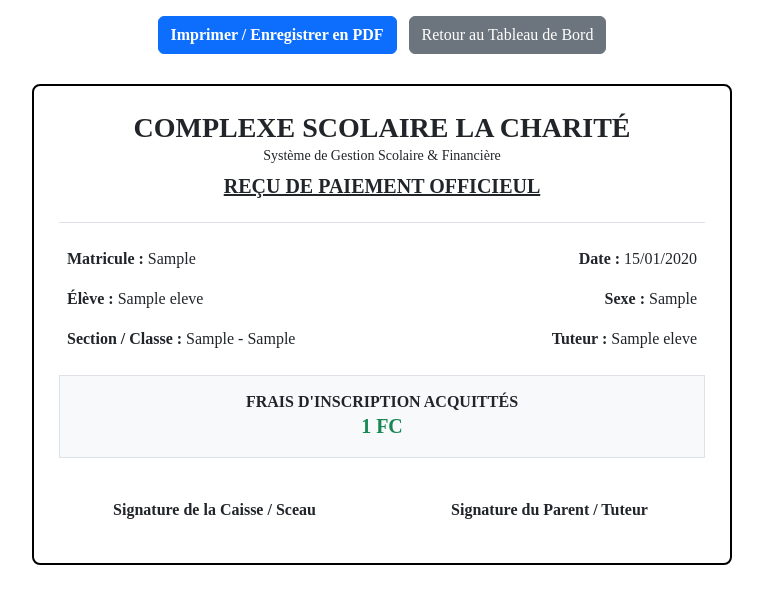
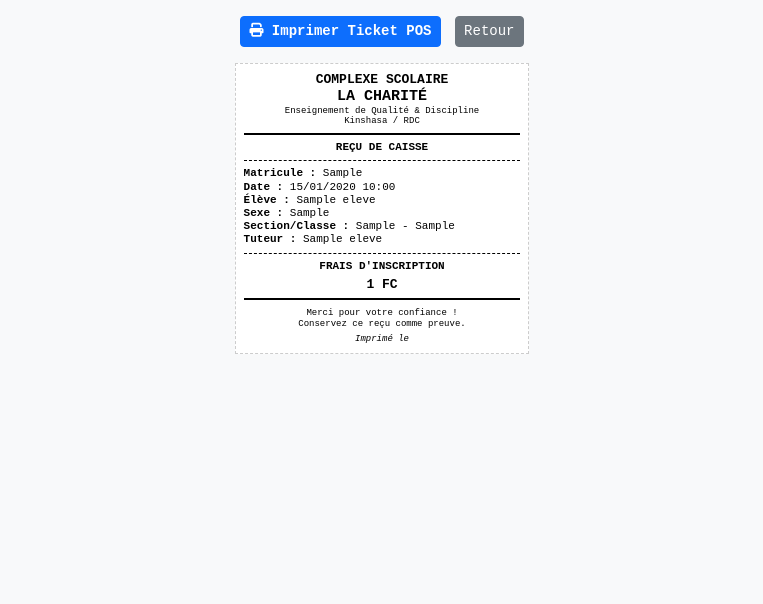
Before and after one commit to osemwanza-ai/gestion-la-charite, a Flask app: page /imprimer/1/1 in a window 1280 px wide. Shown: the top 604 px of the page, without its empty margins (258-1021 px from the left). Run offline with Flask 3, Linux system fonts and the light colour scheme; tables that the repository leaves empty hold one stand-in row (values such as "Sample post").

Commit message:
Update recu_print.html

```diff
--- a/templates/recu_print.html
+++ b/templates/recu_print.html
@@ -2,66 +2,143 @@
 <html lang="fr">
 <head>
     <meta charset="UTF-8">
-    <title>Reçu Officiel - Complexe Scolaire La Charité</title>
+    <meta name="viewport" content="width=device-width, initial-scale=1.0">
+    <title>Reçu Ticket POS - CS La Charité</title>
     <link href="https://cdn.jsdelivr.net/npm/bootstrap@5.3.0/dist/css/bootstrap.min.css" rel="stylesheet">
+    <link rel="stylesheet" href="https://cdnjs.cloudflare.com/ajax/libs/font-awesome/6.4.0/css/all.min.css">
     <style>
-        body { background: #fff; font-family: serif; }
-        .receipt-box { border: 2px solid #000; padding: 25px; border-radius: 8px; max-width: 700px; margin: 30px auto; }
+        /* Format Ticket POS 80mm */
+        @page {
+            size: 80mm auto;
+            margin: 0;
+        }
+
+        body {
+            font-family: 'Courier New', Courier, monospace;
+            font-size: 11px;
+            color: #000;
+            background-color: #f8f9fa;
+            line-height: 1.2;
+            margin: 0;
+            padding: 0;
+        }
+
+        .pos-receipt {
+            width: 78mm;
+            background: #fff;
+            padding: 8px;
+            margin: 10px auto;
+            border: 1px dashed #ccc;
+        }
+
+        .text-center { text-align: center; }
+        .text-end { text-align: right; }
+        .text-start { text-align: left; }
+        .fw-bold { font-weight: bold; }
+        .divider { border-top: 1px dashed #000; margin: 6px 0; }
+        .double-divider { border-top: 2px solid #000; margin: 6px 0; }
+
         @media print {
             .no-print { display: none !important; }
-            .receipt-box { border: 1px solid #000; margin: 0; max-width: 100%; }
+            body { background: #fff; }
+            .pos-receipt {
+                width: 100%;
+                border: none;
+                padding: 0;
+                margin: 0;
+            }
         }
     </style>
 </head>
-<body>
+<body onload="window.print()">
 
-<div class="container">
 <div class="text-center my-3 no-print">
-        <button onclick="window.print()" class="btn btn-primary fw-bold me-2"><i class="fa-solid fa-print"></i> Imprimer / Enregistrer en PDF</button>
-        <a href="{{ url_for('index') }}" class="btn btn-secondary">Retour au Tableau de Bord</a>
+    <button onclick="window.print()" class="btn btn-primary btn-sm fw-bold me-2">
+        <i class="fa-solid fa-print"></i> Imprimer Ticket POS
+    </button>
+    <a href="{{ url_for('index') }}" class="btn btn-secondary btn-sm">Retour</a>
 </div>
 
-    <div class="receipt-box">
-        <div class="text-center border-bottom pb-3 mb-3">
-            <h3 class="fw-bold m-0 text-uppercase">Complexe Scolaire La Charité</h3>
-            <p class="m-0 small">Système de Gestion Scolaire & Financière</p>
-            <h5 class="fw-bold mt-2 text-decoration-underline">REÇU DE PAIEMENT OFFICIEUL</h5>
+<div class="pos-receipt">
+    <!-- En-tête de l'établissement -->
+    <div class="text-center">
+        <div class="fw-bold" style="font-size: 13px;">COMPLEXE SCOLAIRE</div>
+        <div class="fw-bold" style="font-size: 15px; text-transform: uppercase;">LA CHARITÉ</div>
+        <div style="font-size: 9px;">Enseignement de Qualité & Discipline</div>
+        <div style="font-size: 9px;">Kinshasa / RDC</div>
     </div>
 
+    <div class="double-divider"></div>
+
+    <div class="text-center fw-bold" style="font-size: 11px;">
+        REÇU DE CAISSE
+    </div>
+
+    <div class="divider"></div>
+
     {% if type == 'paiement' %}
-        <table class="table table-borderless">
-            <tr><td><strong>Reçu N° :</strong> REC-{{ "%04d"|format(p.id) }}</td><td class="text-end"><strong>Date :</strong> {{ p.date_paiement.strftime('%d/%m/%Y %H:%M') }}</td></tr>
-            <tr><td><strong>Élève :</strong> {{ e.nom_complet }}</td><td class="text-end"><strong>Matricule :</strong> {{ e.matricule }}</td></tr>
-            <tr><td><strong>Classe :</strong> {{ e.classe }} ({{ e.section }})</td><td class="text-end"><strong>Mode :</strong> {{ p.mode_paiement }}</td></tr>
-        </table>
-        <table class="table table-bordered mt-2">
-            <thead class="table-light">
-                <tr><th>Motif / Rubrique</th><th>Trimestre</th><th class="text-end">Montant</th></tr>
+    <!-- Détails du paiement -->
+    <div>
+        <div><strong>Reçu N° :</strong> REC-{{ "%04d"|format(p.id) }}</div>
+        <div><strong>Date :</strong> {{ p.date_paiement.strftime('%d/%m/%Y %H:%M') }}</div>
+        <div><strong>Matricule :</strong> {{ e.matricule }}</div>
+        <div><strong>Élève :</strong> {{ e.nom_complet }}</div>
+        <div><strong>Classe :</strong> {{ e.classe }} ({{ e.section }})</div>
+    </div>
+
+    <div class="divider"></div>
+
+    <table style="width: 100%; font-size: 10px;">
+        <thead>
+            <tr style="border-bottom: 1px solid #000;">
+                <th class="text-start">Description</th>
+                <th class="text-center">Trim.</th>
+                <th class="text-end">Montant</th>
+            </tr>
         </thead>
         <tbody>
             <tr>
-                    <td>{{ p.rubrique.nom if p.rubrique else 'Frais Divers' }}</td>
-                    <td>{{ p.trimestre }}</td>
+                <td class="text-start">{{ p.rubrique.nom if p.rubrique else 'Frais Divers' }}</td>
+                <td class="text-center">{{ p.trimestre[:3] if p.trimestre else '-' }}</td>
                 <td class="text-end fw-bold">{{ "{:,.0f}".format(p.montant) }} FC</td>
             </tr>
         </tbody>
     </table>
+
+    <div class="divider"></div>
+
+    <div class="d-flex justify-content-between fw-bold" style="font-size: 12px;">
+        <span>TOTAL PAYÉ :</span>
+        <span>{{ "{:,.0f}".format(p.montant) }} FC</span>
+    </div>
+    <div style="font-size: 9px;">Mode de paiement : {{ p.mode_paiement }}</div>
+
     {% else %}
-        <table class="table table-borderless">
-            <tr><td><strong>Matricule :</strong> {{ e.matricule }}</td><td class="text-end"><strong>Date :</strong> {{ e.date_inscription.strftime('%d/%m/%Y') }}</td></tr>
-            <tr><td><strong>Élève :</strong> {{ e.nom_complet }}</td><td class="text-end"><strong>Sexe :</strong> {{ e.sexe }}</td></tr>
-            <tr><td><strong>Section / Classe :</strong> {{ e.section }} - {{ e.classe }}</td><td class="text-end"><strong>Tuteur :</strong> {{ e.nom_responsables }}</td></tr>
-        </table>
-        <div class="p-3 bg-light border text-center my-3">
-            <h6 class="m-0 fw-bold">FRAIS D'INSCRIPTION ACQUITTÉS</h6>
-            <p class="m-0 text-success fw-bold fs-5">{{ "{:,.0f}".format(frais.montant) if frais else '0' }} FC</p>
+    <!-- Détails de l'inscription -->
+    <div>
+        <div><strong>Matricule :</strong> {{ e.matricule }}</div>
+        <div><strong>Date :</strong> {{ e.date_inscription.strftime('%d/%m/%Y %H:%M') }}</div>
+        <div><strong>Élève :</strong> {{ e.nom_complet }}</div>
+        <div><strong>Sexe :</strong> {{ e.sexe }}</div>
+        <div><strong>Section/Classe :</strong> {{ e.section }} - {{ e.classe }}</div>
+        <div><strong>Tuteur :</strong> {{ e.nom_responsables }}</div>
+    </div>
+
+    <div class="divider"></div>
+
+    <div class="text-center fw-bold">FRAIS D'INSCRIPTION</div>
+    <div class="text-center fw-bold" style="font-size: 13px; margin: 4px 0;">
+        {{ "{:,.0f}".format(frais.montant) if frais else '0' }} FC
     </div>
     {% endif %}
 
-        <div class="row mt-4 pt-3 text-center">
-            <div class="col-6"><p><strong>Signature de la Caisse / Sceau</strong></p></div>
-            <div class="col-6"><p><strong>Signature du Parent / Tuteur</strong></p></div>
-        </div>
+    <div class="double-divider"></div>
+
+    <!-- Pied de ticket -->
+    <div class="text-center" style="font-size: 9px; margin-top: 8px;">
+        <div>Merci pour votre confiance !</div>
+        <div>Conservez ce reçu comme preuve.</div>
+        <div style="margin-top: 4px; font-style: italic;">Imprimé le {{ datetime_now if datetime_now else '' }}</div>
     </div>
 </div>
 
```
Lines whose indentation alone changed are shown as unchanged.
